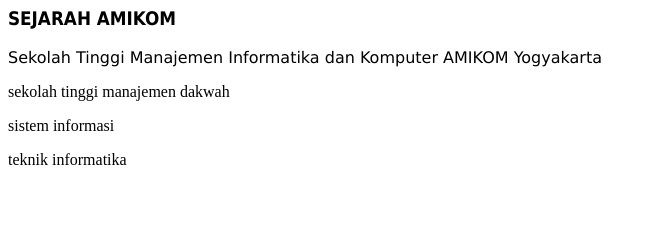
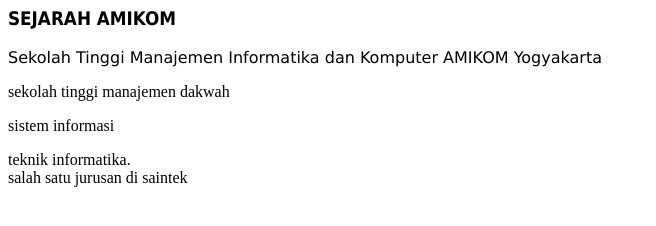
Before and after one commit to 60900120021/Laporan5, a plain HTML site: page index.html in a window 1280 px wide. Shown: the whole page, without its empty margins (0-656 px from the left). Drawn offline with Linux system fonts and the light colour scheme.

Commit message:
“added text for id branch-1”

```diff
--- a/index.html
+++ b/index.html
@@ -9,6 +9,7 @@
 
         <p> sekolah tinggi manajemen dakwah</p>
         <p> sistem informasi</p>
-        <p>teknik informatika</p>
+        <p>teknik informatika. <br> salah satu jurusan di saintek</p>
+
     </body>
 </html>
```
